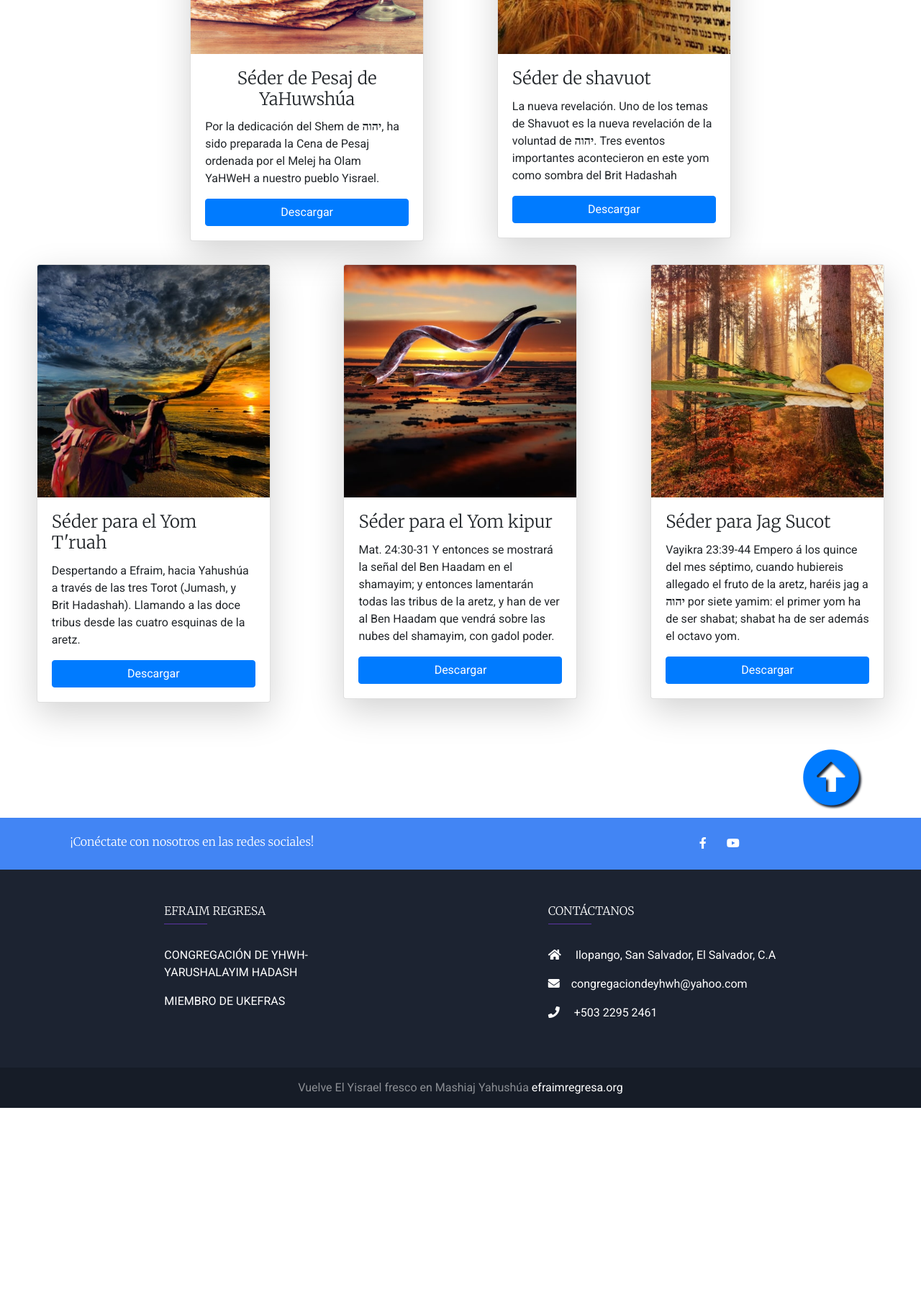
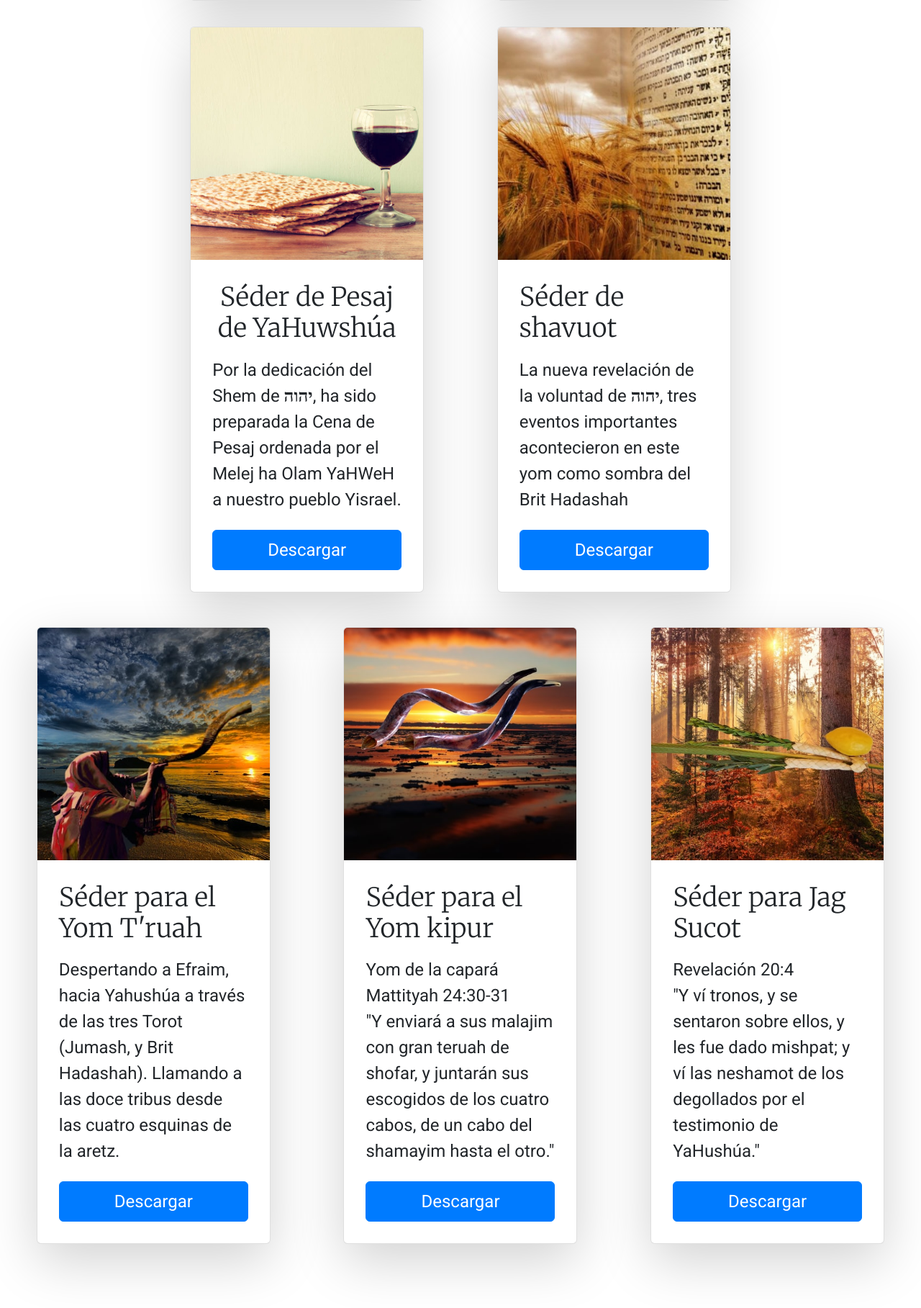
Before and after one commit to alrom7/efraimregresa.org, a PHP site: page /sidurim.php in a window 1280 px wide. Shown: the part 1333-3150 px from the top of the page at 72% size. Before the commit the page ends 2872 px from the top, so only its background shows below. Run offline with PHP 8.4, Linux system fonts and the light colour scheme; some libraries are stand-ins or nearby versions.

Commit message:
Change font-size

```diff
--- a/css/style2.css
+++ b/css/style2.css
@@ -3,6 +3,7 @@ body,
 header {
     font-family: "Roboto";
     font-weight: 400;
+    font-size: x-large;
 }
 
 h1,
@@ -30,3 +31,10 @@ h6 {
 .deep-dark-blue{background-color: #132331 !important;}
 hr.style1{border-top: 2px solid #132331;}
 hr.style2{border-top: 1px dashed #132331;}
+
+
+body {
+  font-family: "Roboto";
+  font-weight: 400;
+  font-size: x-large;
+}
--- a/sidurim.php
+++ b/sidurim.php
@@ -101,7 +101,7 @@ yom shevií ha de ser shabat para <b>יהוה</b> tu Eloaj.
     <img class="card-img-top" src="img/sidurim/shavuot.jpg" alt="Card image" style="width:100%">
     <div class="card-body">
       <h4 class="card-title">Séder de shavuot</h4>
-     <p>La nueva revelación. Uno de los temas de Shavuot es la nueva revelación de la voluntad de <b>יהוה</b>. Tres eventos importantes acontecieron en este yom como sombra del Brit Hadashah
+     <p>La nueva revelación de la voluntad de <b>יהוה</b>, tres eventos importantes acontecieron en este yom como sombra del Brit Hadashah
 	</p>
       <a href="https://drive.google.com/file/d/1z10_Q7Ws7l_da8g_F-mB6Y3_u9rJ8hnR/view?usp=sharing" class="btn btn-primary stretched-link mx-auto d-block" target="_blank">Descargar</a>
     </div>
@@ -137,8 +137,7 @@ yom shevií ha de ser shabat para <b>יהוה</b> tu Eloaj.
     <img class="card-img-top" src="img/sidurim/yom-kipur.jpg" alt="Card image" style="width:100%">
     <div class="card-body">
       <h4 class="card-title">Séder para el Yom kipur</h4>
-     <p> Mat. 24:30-31 Y entonces se mostrará la señal del Ben Haadam en el shamayim; y entonces lamentarán todas las tribus de la aretz, y han de ver al Ben Haadam que vendrá sobre las nubes del shamayim, con gadol poder.
-	</p>
+     <p>Yom de la capará Mattityah 24:30-31 <br>"Y enviará a sus malajim con gran teruah de shofar, y juntarán sus escogidos de los cuatro cabos, de un cabo del shamayim hasta el otro."</p>
       <a href="https://drive.google.com/file/d/1ruy5_KaiA13Dy1mbeoBzc6HzRsjcLStq/view?usp=sharing" class="btn btn-primary stretched-link mx-auto d-block" target="_blank">Descargar</a>
     </div>
   </div> <!-- End card !-->
@@ -151,8 +150,8 @@ yom shevií ha de ser shabat para <b>יהוה</b> tu Eloaj.
     <img class="card-img-top" src="img/sidurim/sucot.jpg" alt="Card image" style="width:100%">
     <div class="card-body">
       <h4 class="card-title">Séder para Jag Sucot</h4>
-     <p>Vayikra 23:39-44 Empero á los quince del mes séptimo, cuando hubiereis allegado el fruto de la aretz, haréis jag a <b>יהוה</b> por siete yamim: el primer yom ha de ser shabat; shabat ha de ser además el octavo yom.
-	 </p>
+     <p>Revelación 20:4 <br>"Y ví tronos, y se sentaron sobre ellos, y les fue dado mishpat; y ví
+las neshamot de los degollados por el testimonio de YaHushúa." </p>
       <a href="https://drive.google.com/file/d/1PaOZzJjOpRn0xDW-D4LBydfWqlkVvFzY/view?usp=sharing" class="btn btn-primary stretched-link mx-auto d-block" target="_blank">Descargar</a>
     </div>
   </div> <!-- End card !-->
```
Also changed, not shown: index.php (+10 -2 lines), head.php (line endings or trailing spaces).
